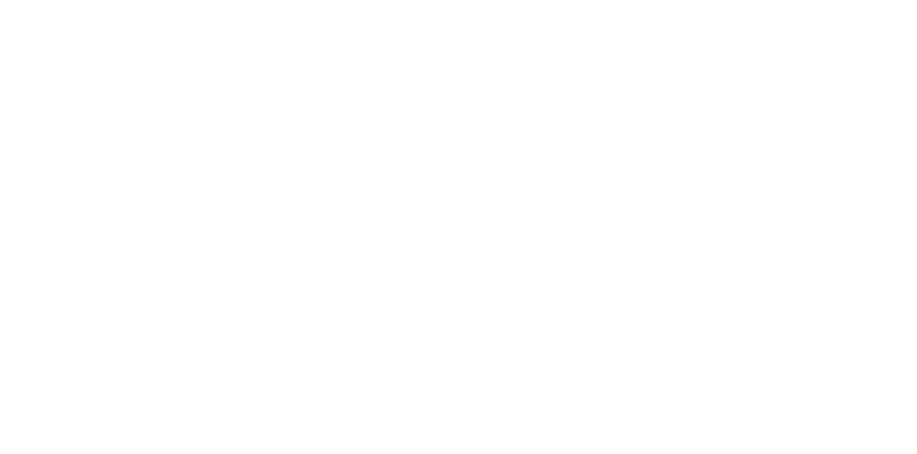
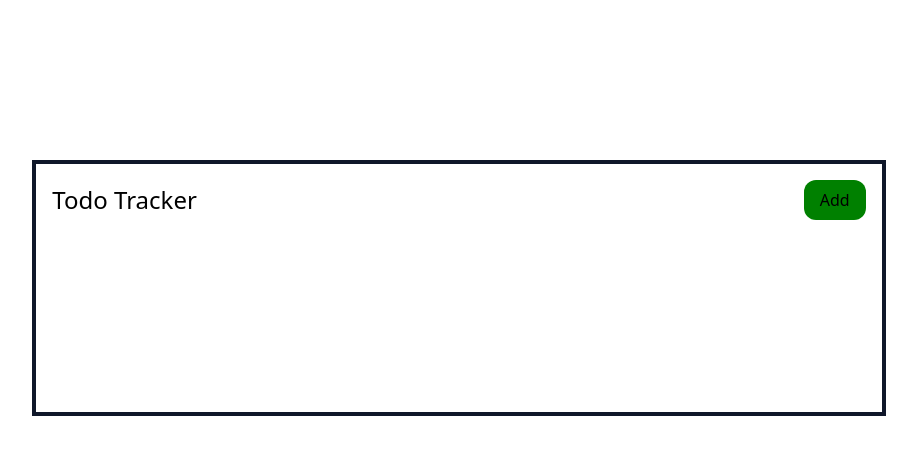
Before and after one commit to MehmetC80/todo-app-client, an Angular app: page / in a window 1280 px wide. Shown: the top 454 px of the page, without its empty margins (181-1098 px from the left). Built offline with nearby package versions, Linux system fonts and the light colour scheme.

Commit message:
add header and btn component

```diff
--- a/src/app/app.component.html
+++ b/src/app/app.component.html
@@ -1 +1,6 @@
+<div class="flex justify-center mt-40">
+  <div class="border-4 border-slate-900 w-4/6 h-64">
+    <app-header></app-header>
+  </div>
+</div>
 <router-outlet></router-outlet>
--- a/src/app/app.component.ts
+++ b/src/app/app.component.ts
@@ -3,8 +3,8 @@
 @Component({
   selector: 'app-root',
   templateUrl: './app.component.html',
-  styleUrls: ['./app.component.css']
+  styleUrls: ['./app.component.css'],
 })
 export class AppComponent {
-  title = 'todo-app';
+  title = 'Todo Tracker';
 }
--- a/src/app/app.module.ts
+++ b/src/app/app.module.ts
@@ -3,10 +3,14 @@
 
 import { AppRoutingModule } from './app-routing.module';
 import { AppComponent } from './app.component';
+import { HeaderComponent } from './components/header/header.component';
+import { ButtonComponent } from './components/button/button.component';
 
 @NgModule({
   declarations: [
-    AppComponent
+    AppComponent,
+    HeaderComponent,
+    ButtonComponent
   ],
   imports: [
     BrowserModule,
--- /dev/null
+++ b/src/app/components/button/button.component.html
@@ -0,0 +1,6 @@
+<button
+  class="rounded-xl px-4 py-2 hover:scale-105 transition-all duration-300"
+  [ngStyle]="{ 'background-color': btnColor }"
+>
+  {{ btnText }}
+</button>
--- /dev/null
+++ b/src/app/components/button/button.component.ts
@@ -0,0 +1,18 @@
+import { Component, EventEmitter, Input, Output } from '@angular/core';
+
+@Component({
+  selector: 'app-button',
+  templateUrl: './button.component.html',
+  styleUrls: ['./button.component.css'],
+})
+export class ButtonComponent {
+  @Input() btnColor: string = '';
+  @Input() btnText: string = '';
+  @Output() btnClick = new EventEmitter();
+
+  constructor() {}
+
+  onClick() {
+    this.btnClick.emit();
+  }
+}
--- /dev/null
+++ b/src/app/components/header/header.component.html
@@ -0,0 +1,8 @@
+<header class="mx-4 mt-4 flex justify-between items-center">
+  <h1 class="text-2xl">{{ title }}</h1>
+  <app-button
+    btnColor="green"
+    btnText="Add"
+    (btnClick)="toggleAddTodo()"
+  ></app-button>
+</header>
--- /dev/null
+++ b/src/app/components/header/header.component.ts
@@ -0,0 +1,18 @@
+import { Component, OnInit } from '@angular/core';
+
+@Component({
+  selector: 'app-header',
+  templateUrl: './header.component.html',
+  styleUrls: ['./header.component.css'],
+})
+export class HeaderComponent implements OnInit {
+  title: string = 'Todo Tracker';
+
+  constructor() {}
+
+  ngOnInit(): void {}
+
+  toggleAddTodo() {
+    console.log('toggle');
+  }
+}
--- /dev/null
+++ b/src/interfaces/todo.ts
@@ -0,0 +1,3 @@
+export interface Todo {
+  id?: number;
+}
```
Also changed, not shown: src/app/components/button/button.component.css (added), src/app/components/header/header.component.css (added).
